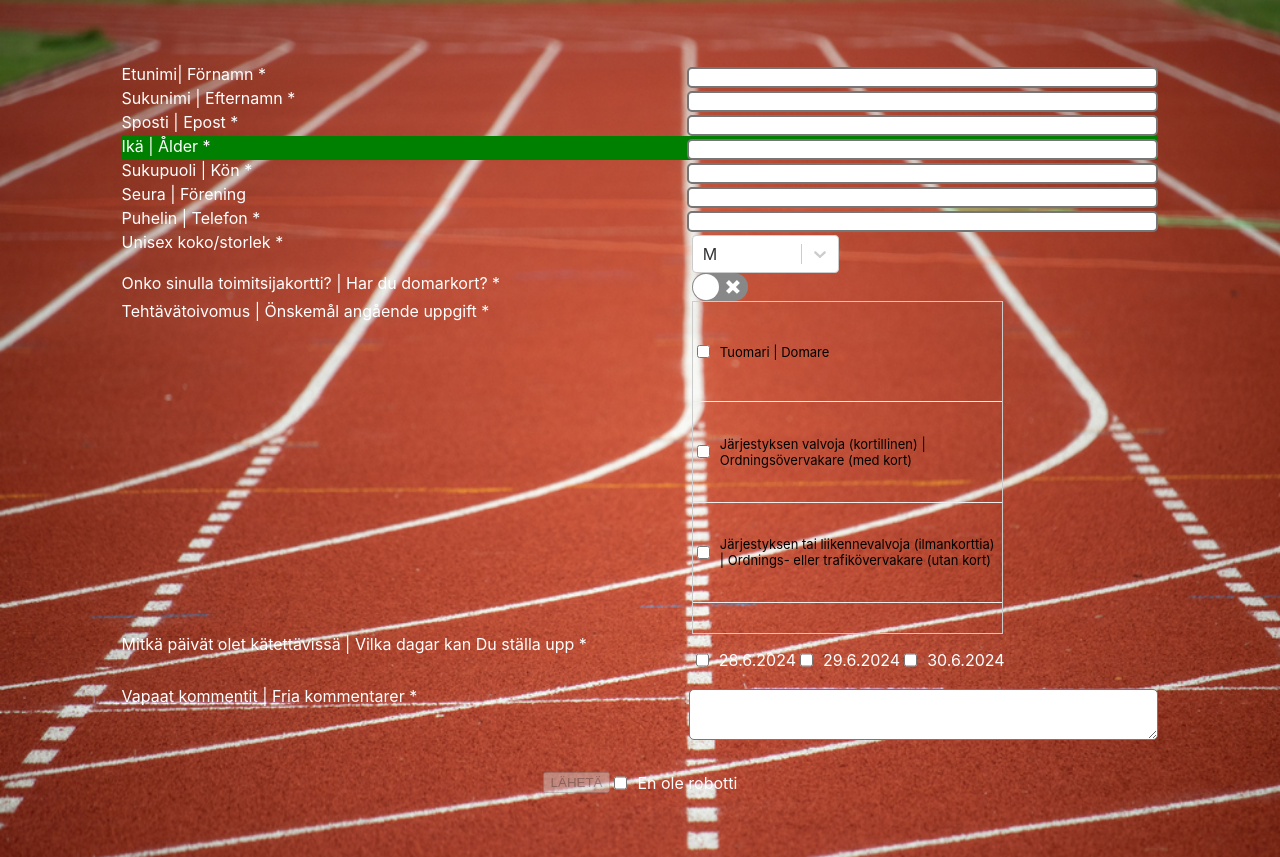
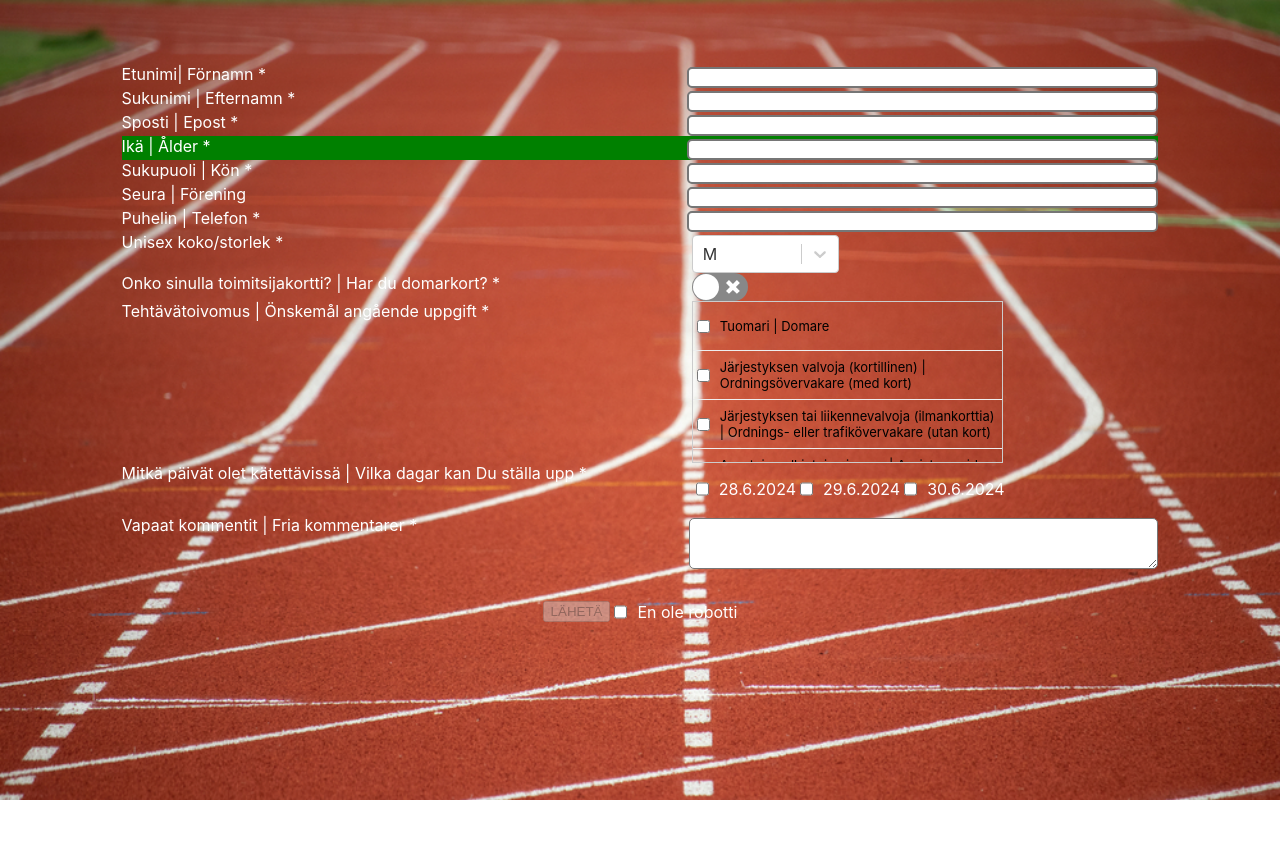
Before and after one commit to AnteroPaivarinta/oppari, a React (Create React App) app: page /registration in a window 1280 px wide. After the commit the page ends 800 px from the top, so only its background shows below. Built offline with nearby package versions, Linux system fonts and the light colour scheme.

Commit message:
scrollbox20vh

```diff
--- a/src/styles.css
+++ b/src/styles.css
@@ -32,7 +32,7 @@ p span {
 }
 
 .scroll-box {
-  height: '3%';
+  height: 20vh;
   width: 100%;
   overflow-y: scroll;
   border: 1px solid #ccc;
@@ -124,13 +124,12 @@ input[type="checkbox"] {
 }
 
 .taskList {
-  height: 2 px;
+  height: 100%;
   display: flex;
   flex-wrap: wrap;
   flex-direction: row;
   width: 30%;
   border-radius: 10px;
-  height: 1%;
 }
 
 .inputStyle {
```
